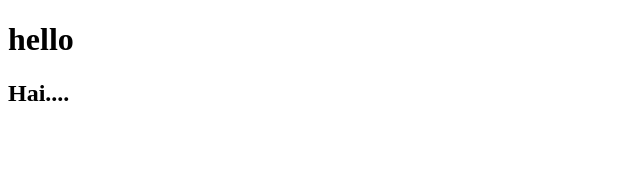
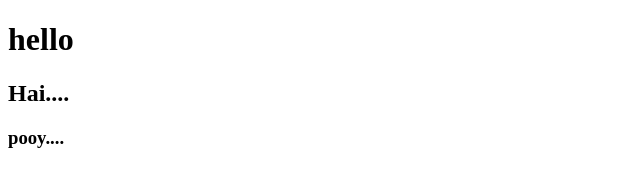
Before and after one commit to roopeshkrishna/datewithgit-sample, a plain HTML site: page index.html in a window 1280 px wide. Shown: the full height of the page, 0-640 px from the left. Drawn offline with Linux system fonts and the light colour scheme.

Commit message:
second file added

```diff
--- a/index.html
+++ b/index.html
@@ -9,5 +9,6 @@
     <h1>hello</h1>
 
     <h2>Hai....</h2>
+    <h3> pooy....</h3>
 </body>
 </html>
```
Also changed, not shown: hey.txt (added).
